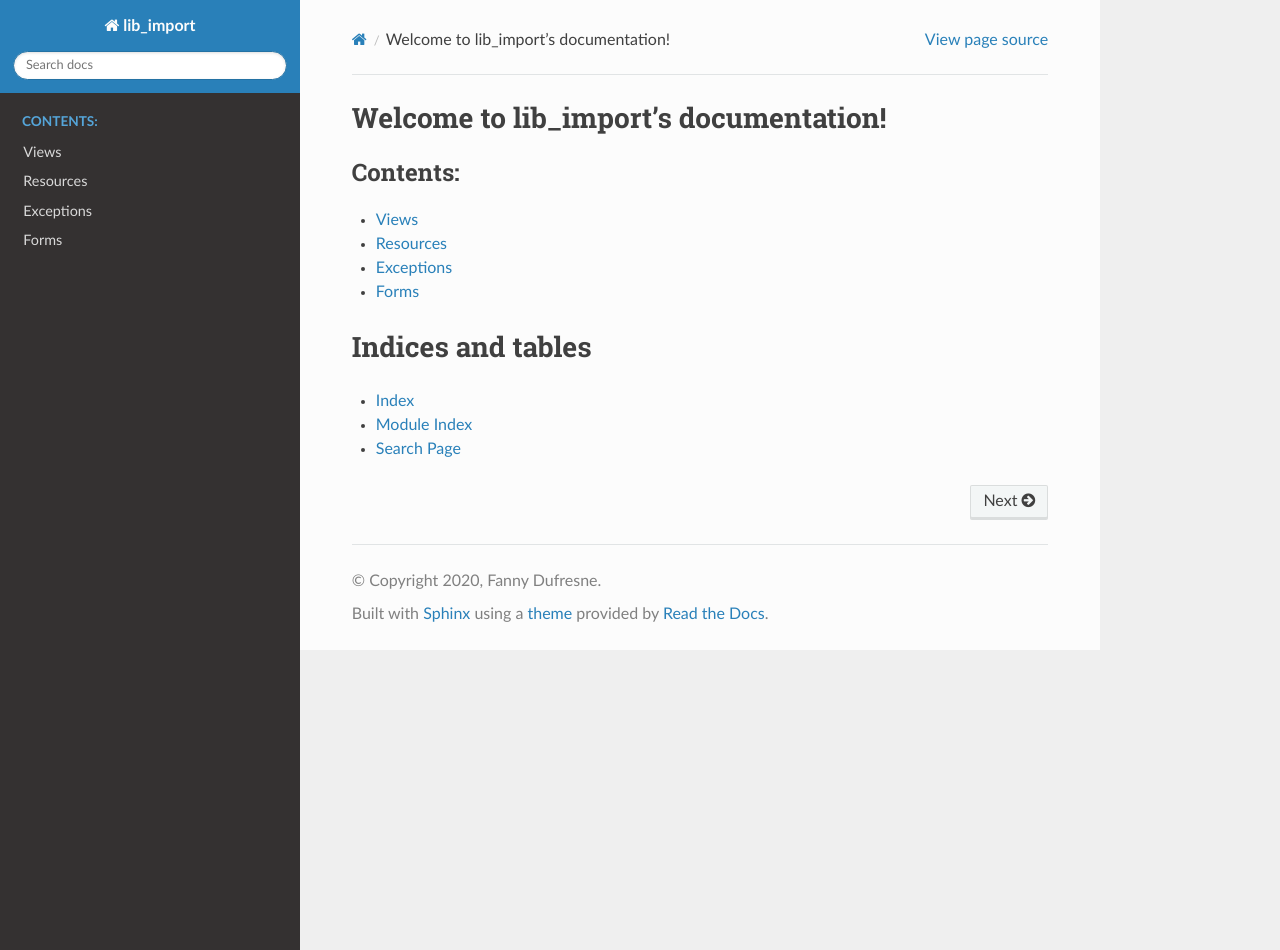
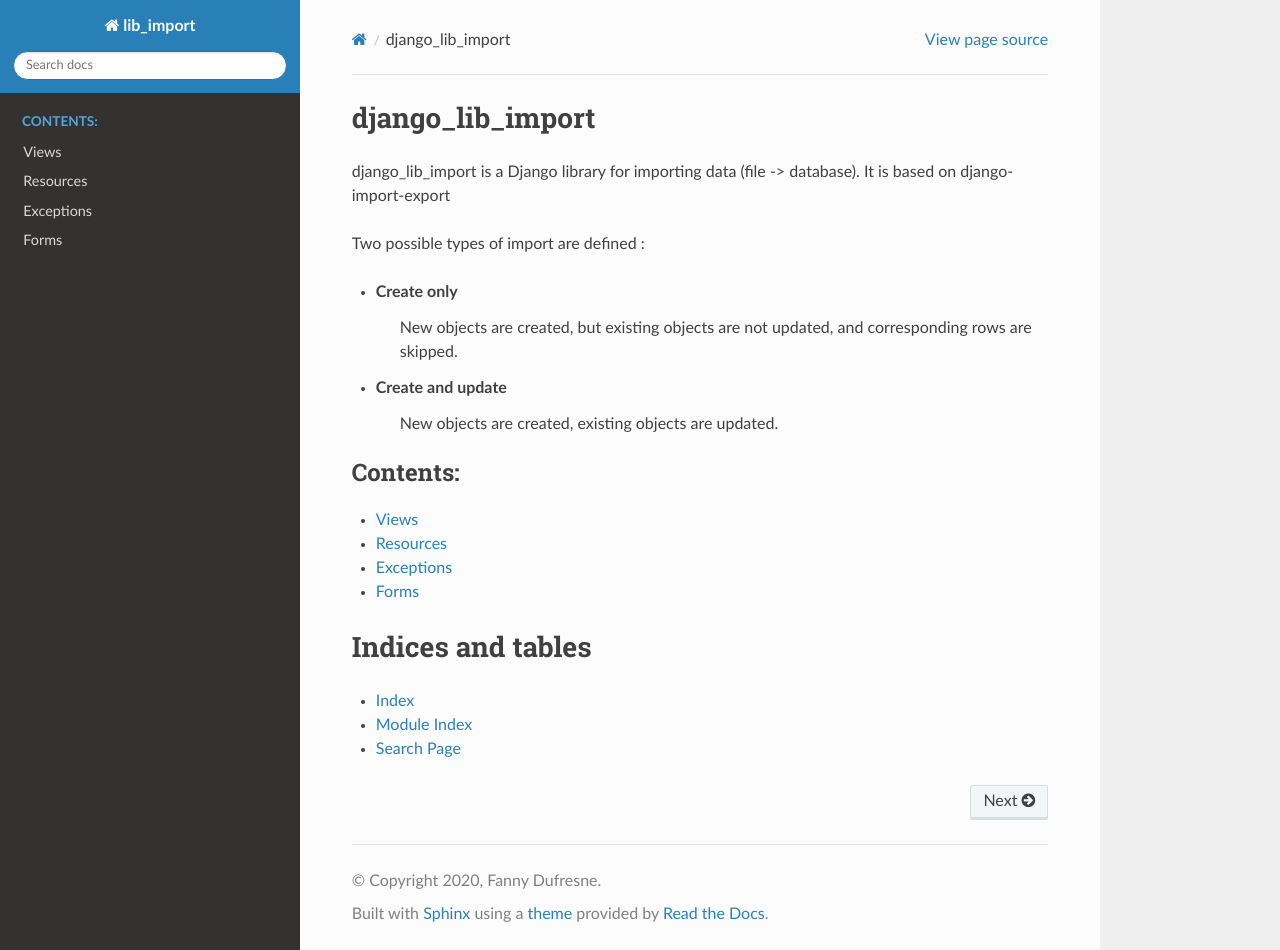
Before and after one commit to fannydufresne/lib_import, a Sphinx documentation site: the page built from docs/index.rst, in a window 1280 px wide and 950 px high. Built offline with Sphinx 7.4.7 and the Read the Docs theme 2.0.0, drawn with Linux system fonts in a browser that asks for light colours.

Commit message:
adds mini doc

```diff
--- a/docs/index.rst
+++ b/docs/index.rst
@@ -3,8 +3,22 @@
    You can adapt this file completely to your liking, but it should at least
    contain the root `toctree` directive.
 
-Welcome to lib_import's documentation!
-======================================
+django_lib_import
+==================
+
+django_lib_import is a Django library for importing data (file -> database).
+It is based on django-import-export
+
+
+Two possible types of import are defined :
+
+- Create only
+   New objects are created, but existing objects are not updated, and
+   corresponding rows are skipped.
+
+- Create and update
+   New objects are created, existing objects are updated.
+
 
 .. toctree::
    :maxdepth: 2
```
Also changed, not shown: README.rst (added, +15 -0 lines).
